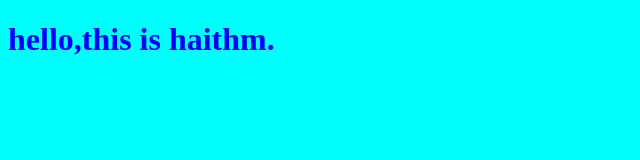
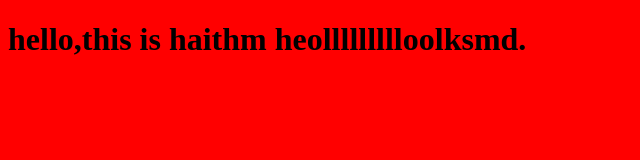
Before and after one commit to almawerihaithm/myproject, a plain HTML site: page index.html in a window 1280 px wide. Shown: the whole page, without its empty margins (0-640 px from the left). Drawn offline with Linux system fonts and the light colour scheme.

Commit message:
changing style for the title

```diff
--- a/index.html
+++ b/index.html
@@ -10,7 +10,7 @@
 
 
 <body>
-    <h1>hello,this is haithm.</h1>
+    <h1>hello,this is haithm heollllllllloolksmd.</h1>
     <script str="app.js"></script>
 </body>
 
--- a/style.css
+++ b/style.css
@@ -1,6 +1,6 @@
 h1{
-    color:blue;
+    color:black;
 }
 body {
-    background-color: aqua;
+    background-color: red;
 }
```
